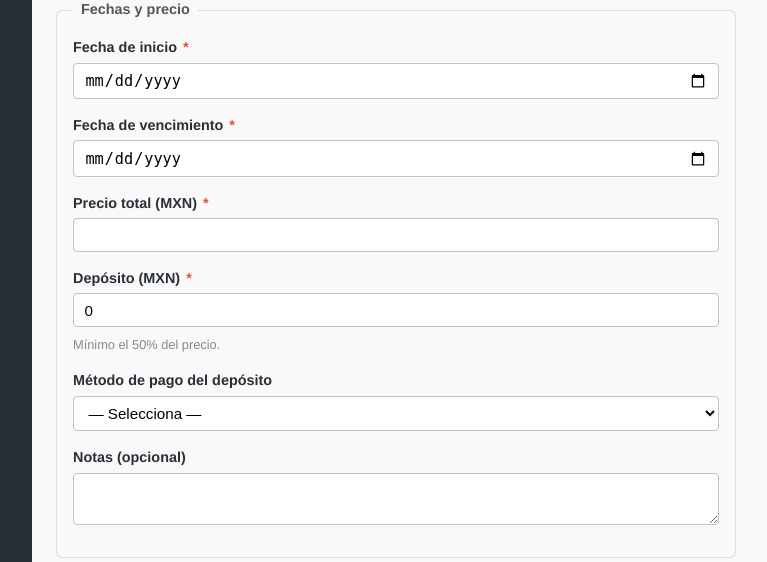
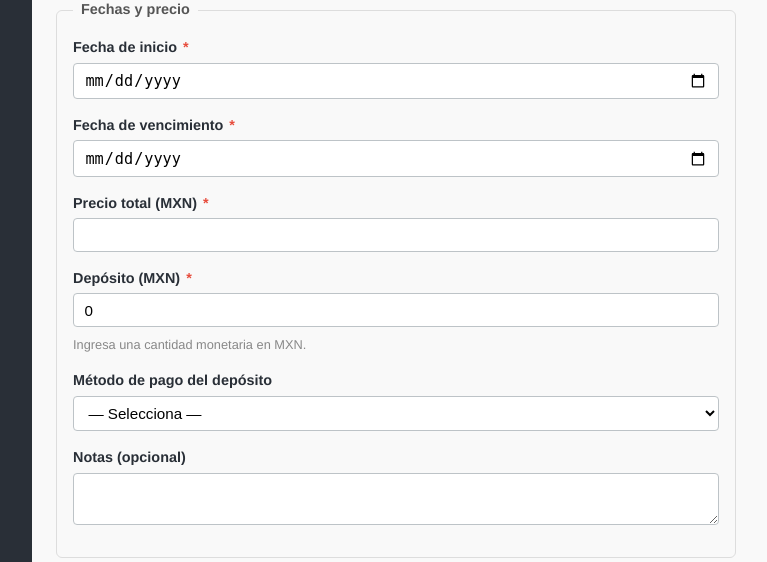
Before and after one commit to LuisFlores223046/Proyecto-Administracion, a Django app: page /rentas/solicitar/ in a window 1280 px wide. Shown: the part 782-1344 px from the top of the page, without its empty margins (228-995 px from the left). Run offline with Django 4.2, Linux system fonts and the light colour scheme; the visitor is signed in with stand-in values (Sample User, id 1); data that the repository does not hold is empty.

Commit message:
Actualiza mensaje de hint de depósito y simplifica la lógica de validación en el formulario de solicitud

```diff
--- a/InventarioRYV/templates/rentas/solicitar.html
+++ b/InventarioRYV/templates/rentas/solicitar.html
@@ -98,7 +98,7 @@
                     {{ form.deposito.label }} <span class="campo-requerido">*</span>
                 </label>
                 {{ form.deposito }}
-                <small id="hint-deposito" class="campo-ayuda">Mínimo el 50% del precio.</small>
+                <small id="hint-deposito" class="campo-ayuda">Ingresa una cantidad monetaria en MXN.</small>
                 {% for error in form.deposito.errors %}<p class="campo-error">{{ error }}</p>{% endfor %}
             </div>
             <div class="campo-grupo">
@@ -229,19 +229,12 @@ document.addEventListener('DOMContentLoaded', function() {
     }
 
     function actualizarHint() {
-        var precio = parseFloat(precioInput.value) || 0;
         var deposito = parseFloat(depositoInput.value) || 0;
-        if (precio > 0) {
-            var minimo = (precio * 0.5).toFixed(2);
-            if (deposito < precio * 0.5) {
-                hint.textContent = 'Mínimo el 50% del precio: $' + minimo;
-                hint.style.color = '#c0392b';
-            } else {
-                hint.textContent = 'Mínimo el 50% del precio: $' + minimo + ' ✓';
-                hint.style.color = '#1e8449';
-            }
+        if (deposito > 0) {
+            hint.textContent = 'Depósito registrado: $' + deposito.toFixed(2);
+            hint.style.color = '#1e8449';
         } else {
-            hint.textContent = 'Mínimo el 50% del precio.';
+            hint.textContent = 'Ingresa una cantidad monetaria en MXN.';
             hint.style.color = '';
         }
     }
```
